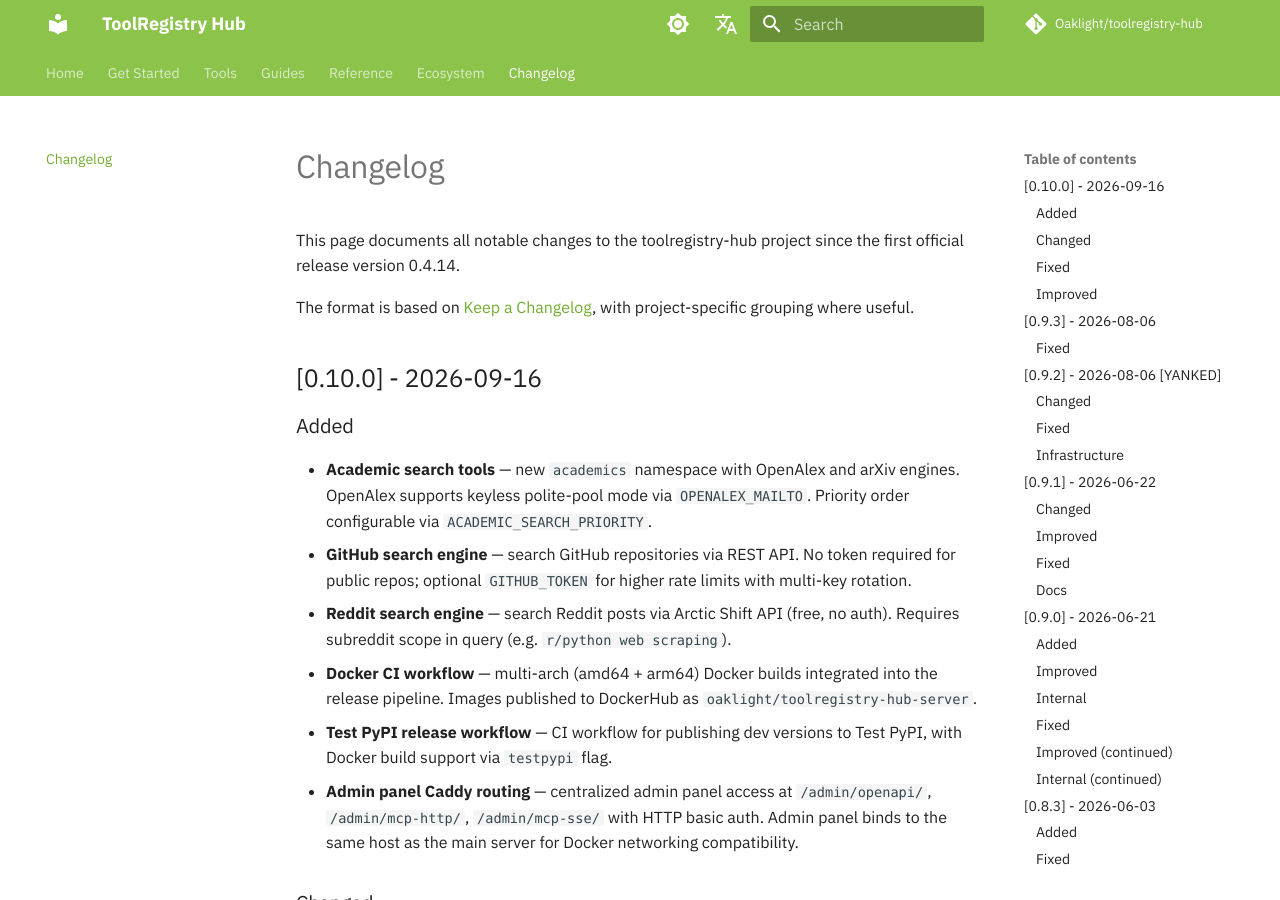
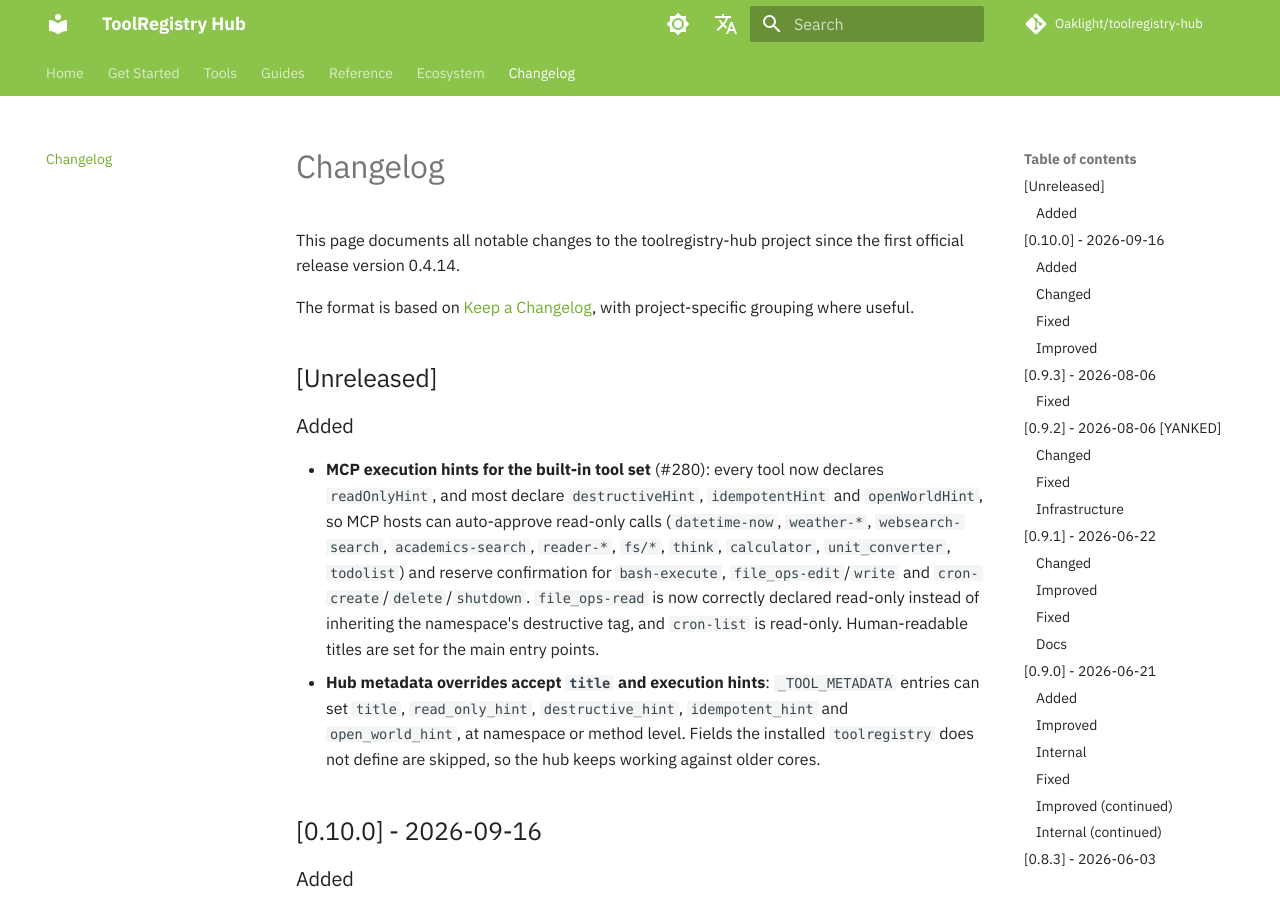
Before and after one commit to Oaklight/toolregistry-hub, an MkDocs documentation site: the page built from docs/changelog.md, in a window 1280 px wide and 900 px high. Built offline with MkDocs 1.6.1 and Material for MkDocs 9.7.7, drawn with Linux system fonts in a browser that asks for light colours; some web fonts are replaced; comment, search, counter and statistics services are not loaded.

Commit message:
docs: tool execution hints and titles (#280)

```diff
--- a/docs/changelog.md
+++ b/docs/changelog.md
@@ -11,6 +11,13 @@ author: Oaklight
 This page documents all notable changes to the toolregistry-hub project since the first official release version 0.4.14.
 
 The format is based on [Keep a Changelog](https://keepachangelog.com/en/1.1.0/), with project-specific grouping where useful.
+
+## [Unreleased]
+
+### Added
+
+- **MCP execution hints for the built-in tool set** (#280): every tool now declares `readOnlyHint`, and most declare `destructiveHint`, `idempotentHint` and `openWorldHint`, so MCP hosts can auto-approve read-only calls (`datetime-now`, `weather-*`, `websearch-search`, `academics-search`, `reader-*`, `fs/*`, `think`, `calculator`, `unit_converter`, `todolist`) and reserve confirmation for `bash-execute`, `file_ops-edit`/`write` and `cron-create`/`delete`/`shutdown`. `file_ops-read` is now correctly declared read-only instead of inheriting the namespace's destructive tag, and `cron-list` is read-only. Human-readable titles are set for the main entry points.
+- **Hub metadata overrides accept `title` and execution hints**: `_TOOL_METADATA` entries can set `title`, `read_only_hint`, `destructive_hint`, `idempotent_hint` and `open_world_hint`, at namespace or method level. Fields the installed `toolregistry` does not define are skipped, so the hub keeps working against older cores.
 
 ## [0.10.0] - 2026-09-16
 
```
